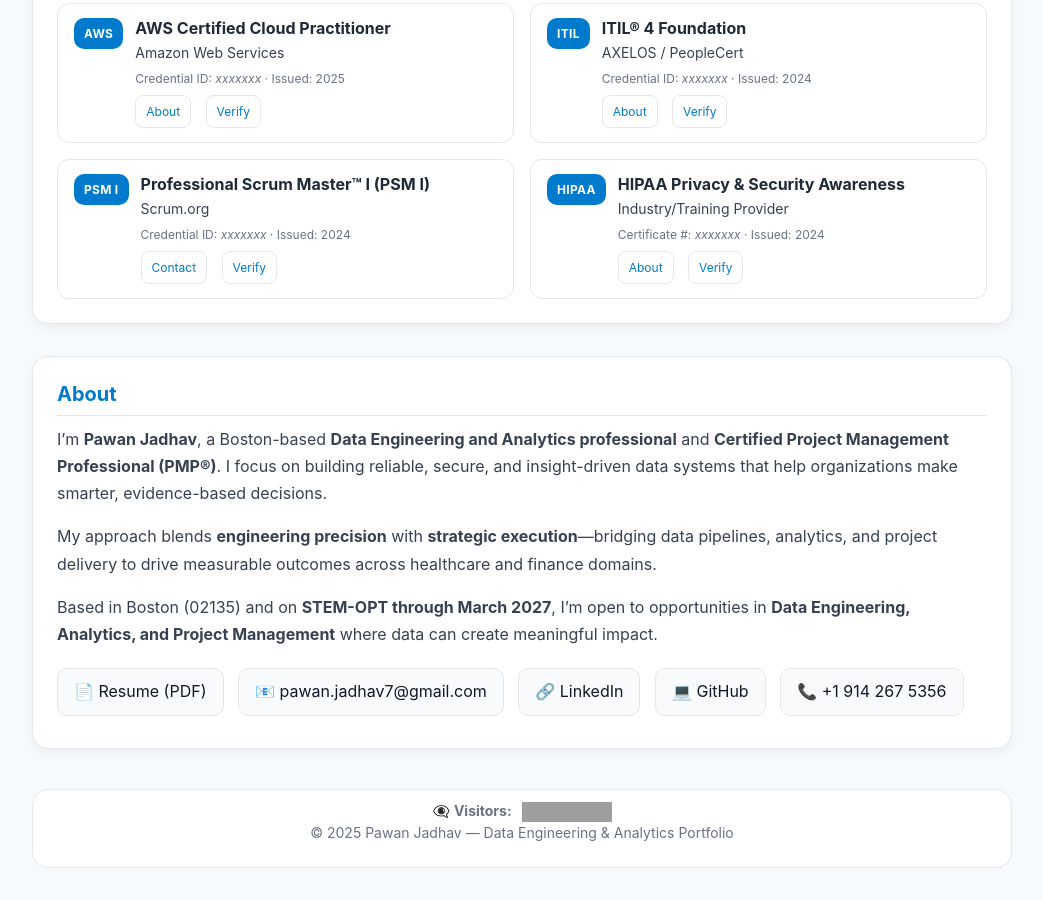
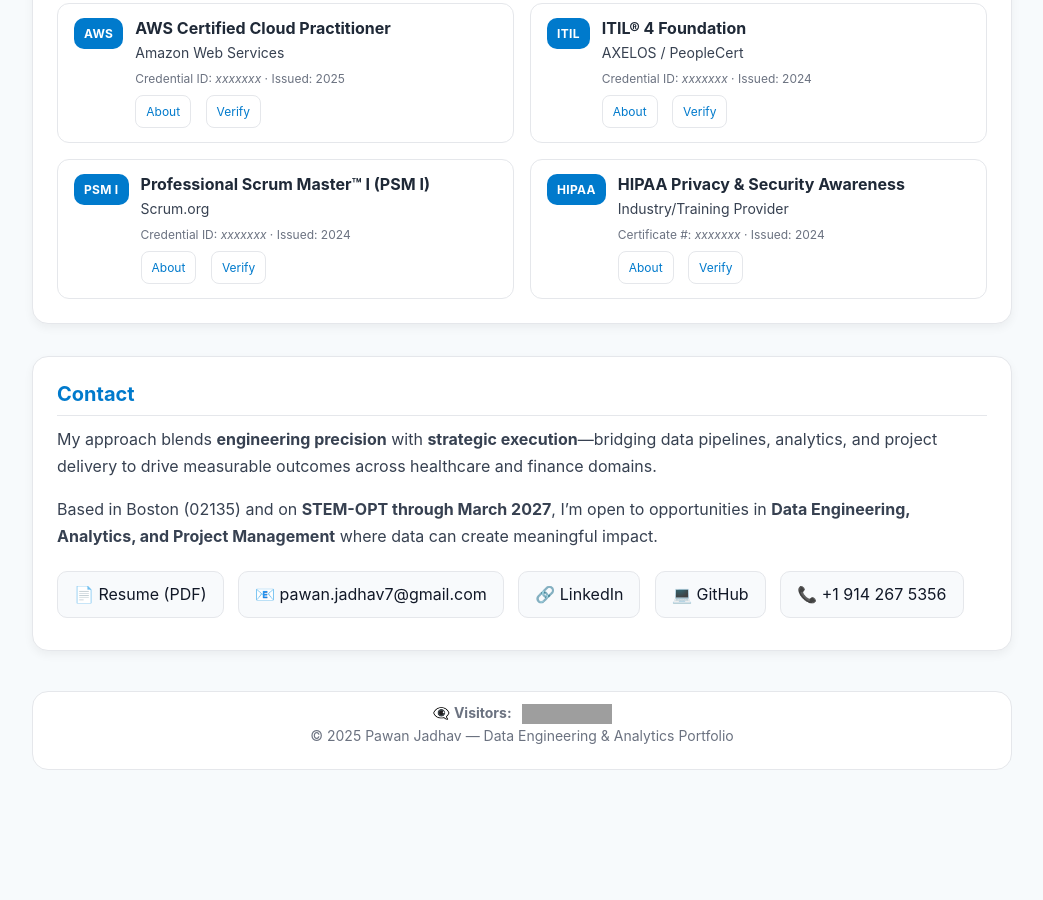
Before and after one commit to PawanJadhav7/PawanJadhav.github.io, a Jekyll site: the page built from index.md, in a window 1280 px wide and 900 px high, scrolled down 2248 px. Shown: the whole window, without its empty margins (118-1161 px from the left). Built offline with Jekyll 4.4.1, drawn with Linux system fonts in a browser that asks for light colours; after the commit the page ends 3102 px from its top, so only the background shows below that; grey boxes are pictures that could not be loaded.

Commit message:
Update index.md

```diff
--- a/index.md
+++ b/index.md
@@ -289,13 +289,13 @@ Batch + incremental ELT; time-series marts and KPI drilldowns.
 
 <section style="background:#ffffff;border:1px solid #e5e7eb;border-radius:16px;padding:24px;margin:32px 0;box-shadow:0 4px 10px rgba(0,0,0,0.05);">
 
-  <h2 style="color:#007ACC;margin-top:0;">About</h2>
+  <h2 style="color:#007ACC;margin-top:0;">Contact</h2>
 
-  <p style="font-size:16px;line-height:1.7;color:#374151;margin-bottom:1em;">
+  <!-- <p style="font-size:16px;line-height:1.7;color:#374151;margin-bottom:1em;">
     I’m <strong>Pawan Jadhav</strong>, a Boston-based <strong>Data Engineering and Analytics professional</strong> and
     <strong>Certified Project Management Professional (PMP®)</strong>. I focus on building reliable, secure, and
     insight-driven data systems that help organizations make smarter, evidence-based decisions.
-  </p>
+  </p> -->
 
   <p style="font-size:16px;line-height:1.7;color:#374151;margin-bottom:1em;">
     My approach blends <strong>engineering precision</strong> with <strong>strategic execution</strong>—bridging data pipelines,
```
Also changed, not shown: other parts of index.md (+1 -1 lines).
